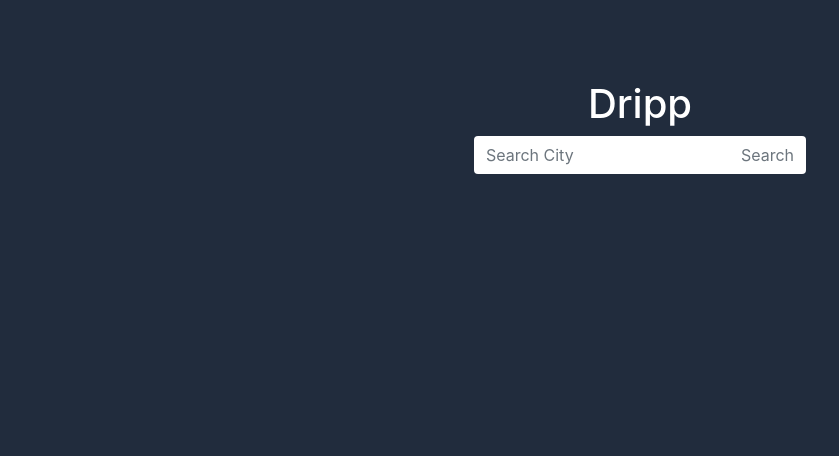
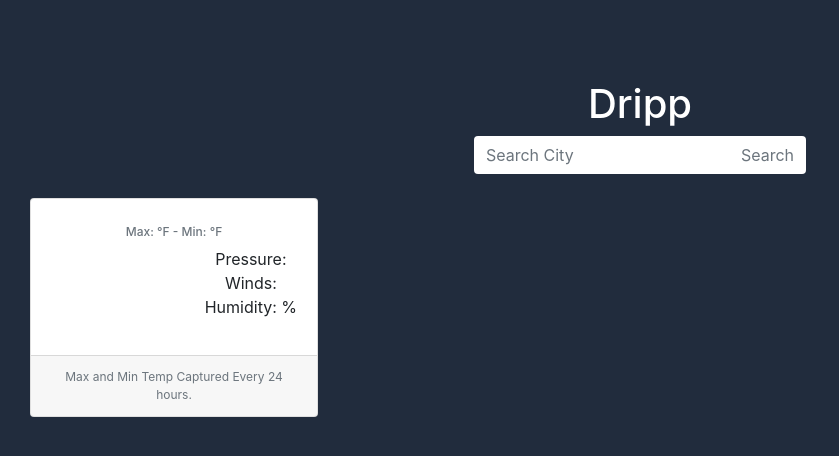
Before and after one commit to cris178/weatherapp, a React (Create React App) app in the folder dripp/: page / in a window 1280 px wide. Shown: the top 456 px of the page, without its empty margins (0-839 px from the left). Built offline with nearby package versions, Linux system fonts and the light colour scheme.

Commit message:
Functionality Complete

```diff
--- a/dripp/src/Components/Cards/Cards.css
+++ b/dripp/src/Components/Cards/Cards.css
@@ -0,0 +1,25 @@
+.Cards{
+   text-align: center;
+   margin-left: 30px;
+}
+.card{
+    width:18rem;
+}
+
+.weatherImage{
+    float: left;
+    font-size: 80px;
+    margin-top: -20px;
+}
+
+.details{
+    float: right;
+}
+
+.details > ul{
+    list-style-type: none;
+}
+
+.text-muted{
+    font-size: 12px;
+}
--- a/dripp/src/Components/Cards/Cards.js
+++ b/dripp/src/Components/Cards/Cards.js
@@ -2,10 +2,58 @@ import React from "react";
 import "./Cards.css";
 
 class Cards extends React.Component {
+  constructor(props){
+    super(props);
+    this.state={
+      count: 0
+    }
+  }
+
+  image(){
+    console.log("IN FUNCT" + this.props.des);
+    if(this.props.des === "broken clouds"){
+      return <span role="img" aria-label="broken clouds">⛅️</span>
+    }else if(this.props.des === "clear sky"){
+      return <span role="img" aria-label="clear sky">☀️</span>
+    }else if(this.props.des === "scattered clouds"){
+      return <span role="img" aria-label="scattered clouds">☁️</span>
+    }else if(this.props.des === "light rain"){
+      return <span role="img" aria-label="light rain">🌦</span>
+    }else if(this.props.des === "few clouds"){
+      return <span role="img" aria-label="few clouds">🌤</span>
+    }else if(this.props.des === "overcast clouds"){
+      return <span role="img" aria-label="few clouds">☁️</span>
+    }else if(this.props.des === "overcast clouds"){
+      return <span role="img" aria-label="overcast clouds">☁️</span>
+    }
+  }
   render() {
+
     return (
       <div className="Cards">
-        <h1></h1>
+        <div className="card">
+          <div className="card-body">
+            <h5 className="card-title">{this.props.des}</h5>
+            <h6 className="card-subtitle mb-2 text-muted">Max: {this.props.tempMax}°F - Min: {this.props.tempMin}°F</h6>
+
+            <div className="weatherImage">
+              {this.image()}
+            </div>
+            <div className="details">
+              <ul>
+                <li>Pressure: {this.props.press}</li>
+                <li>Winds: {this.props.winds}</li>
+                <li>Humidity: {this.props.humid}%</li>
+              </ul>
+            </div>
+
+          </div>
+
+          <div className="card-footer text-muted">
+                Max and Min Temp Captured Every 24 hours. {this.props.date}
+          </div>
+
+        </div>
       </div>
     );
   }
```
